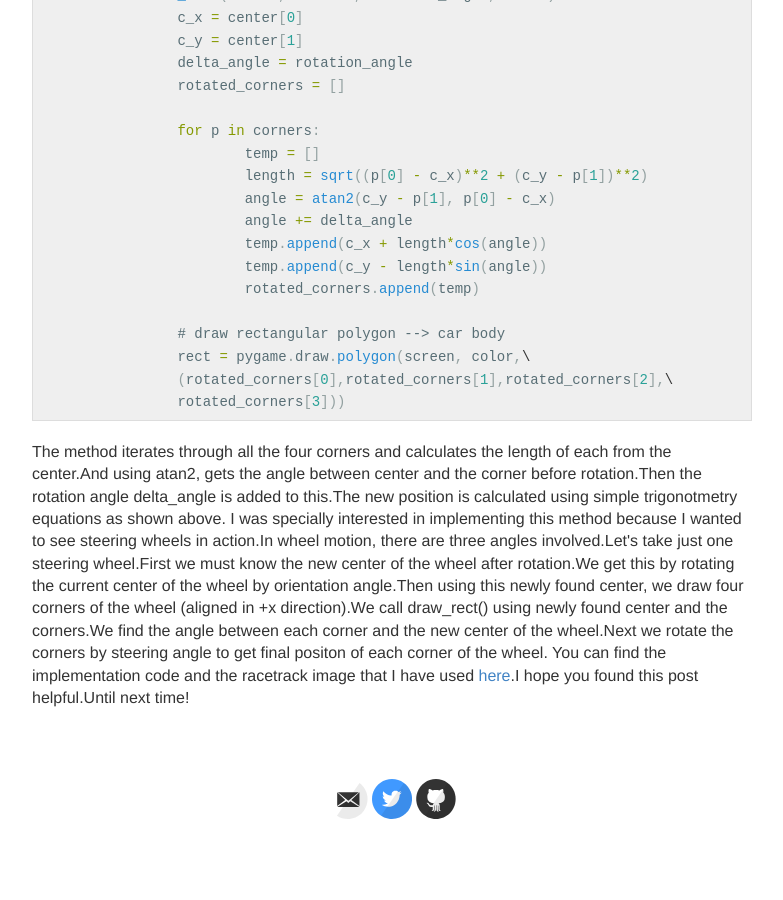
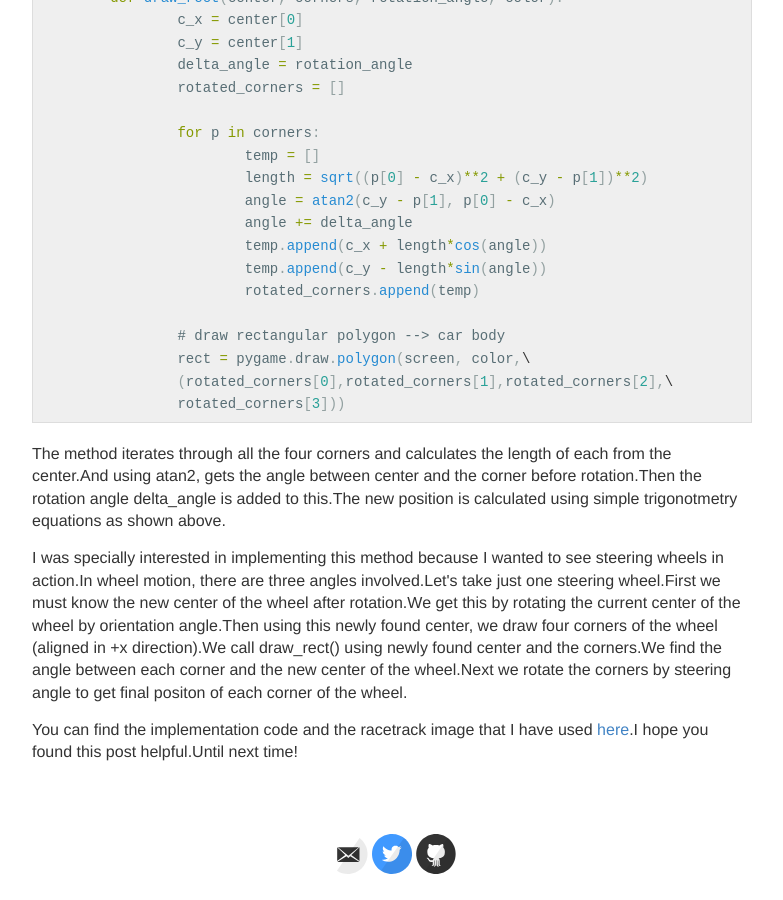
Before and after one commit to ioarun/ioarun.github.io, a Jekyll site: the page built from _posts/2017-04-03-build-2d-robotic-car.md, in a window 1280 px wide and 900 px high, scrolled down 3528 px. Shown: the whole window, without its empty margins (248-1031 px from the left). Built offline with Jekyll 4.4.1, drawn with Linux system fonts in a browser that asks for light colours; nearby versions of some CDN libraries; some web fonts are replaced; formulas are drawn with MathJax 3; before the commit the page ends 4374 px from its top, so only the background shows below that; some of the changed text lies outside the part shown.

Commit message:
Final Update

```diff
--- a/_posts/2017-04-03-build-2d-robotic-car.md
+++ b/_posts/2017-04-03-build-2d-robotic-car.md
@@ -155,8 +155,8 @@ The car body is a 80px by 60px yellow trianlge with four 20px by 6px wheels.In t
 
 {% endhighlight %}
 
-The method iterates through all the four corners and calculates the length of each from the center.And using atan2, gets the angle between center and the corner before rotation.Then the rotation angle delta_angle is added to this.The new position is calculated using simple trigonotmetry equations as shown above.
+<p> The method iterates through all the four corners and calculates the length of each from the center.And using atan2, gets the angle between center and the corner before rotation.Then the rotation angle delta_angle is added to this.The new position is calculated using simple trigonotmetry equations as shown above.</p>
 
-I was specially interested in implementing this method because I wanted to see steering wheels in action.In wheel motion, there are three angles involved.Let's take just one steering wheel.First we must know the new center of the wheel after rotation.We get this by rotating the current center of the wheel by orientation angle.Then using this newly found center, we draw four corners of the wheel (aligned in +x direction).We call draw_rect() using newly found center and the corners.We find the angle between each corner and the new center of the wheel.Next we rotate the corners by steering angle to get final positon of each corner of the wheel.
+<p>I was specially interested in implementing this method because I wanted to see steering wheels in action.In wheel motion, there are three angles involved.Let's take just one steering wheel.First we must know the new center of the wheel after rotation.We get this by rotating the current center of the wheel by orientation angle.Then using this newly found center, we draw four corners of the wheel (aligned in +x direction).We call draw_rect() using newly found center and the corners.We find the angle between each corner and the new center of the wheel.Next we rotate the corners by steering angle to get final positon of each corner of the wheel.</p>
 
 You can find the implementation code and the racetrack image that I have used <a href='https://github.com/ioarun/pygame-robotics/blob/master/moving-robot/moving-robot-2.py'>here</a>.I hope you found this post helpful.Until next time!
```
Also changed, not shown: other parts of _posts/2017-04-03-build-2d-robotic-car.md (+1 -1 lines).
